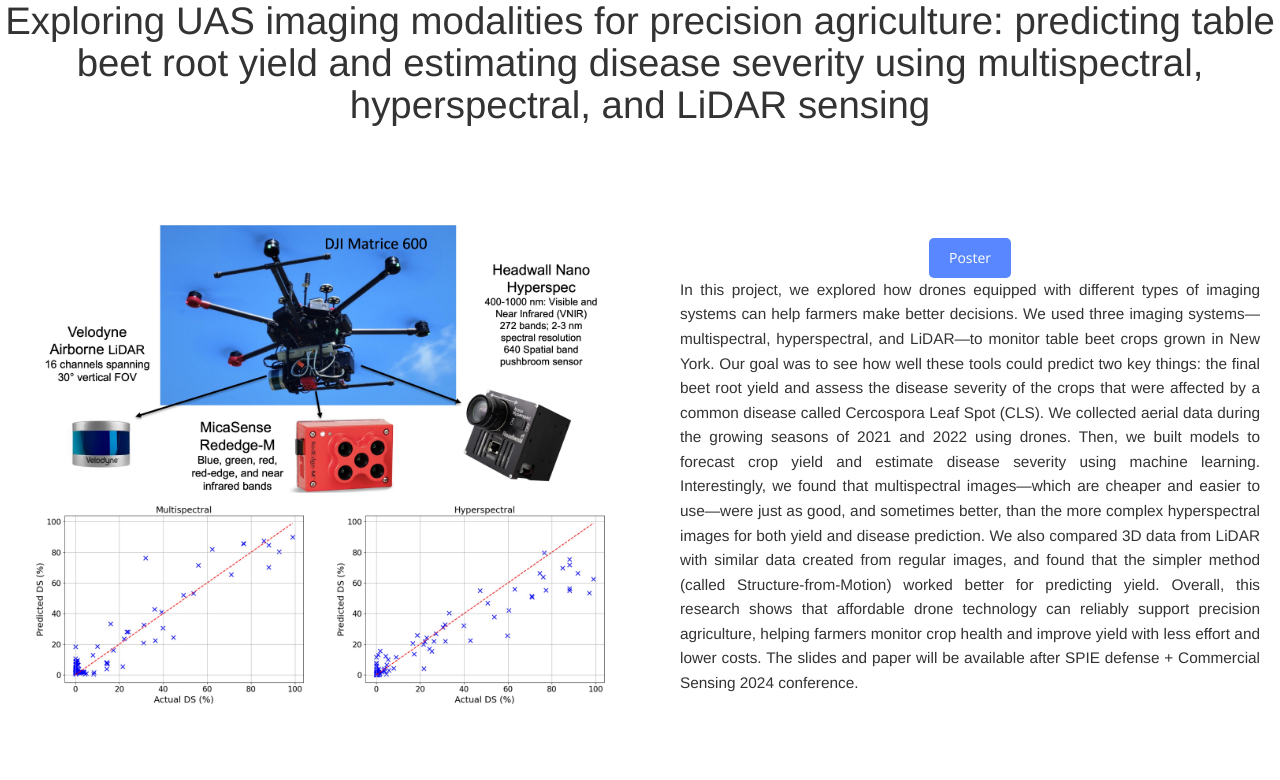
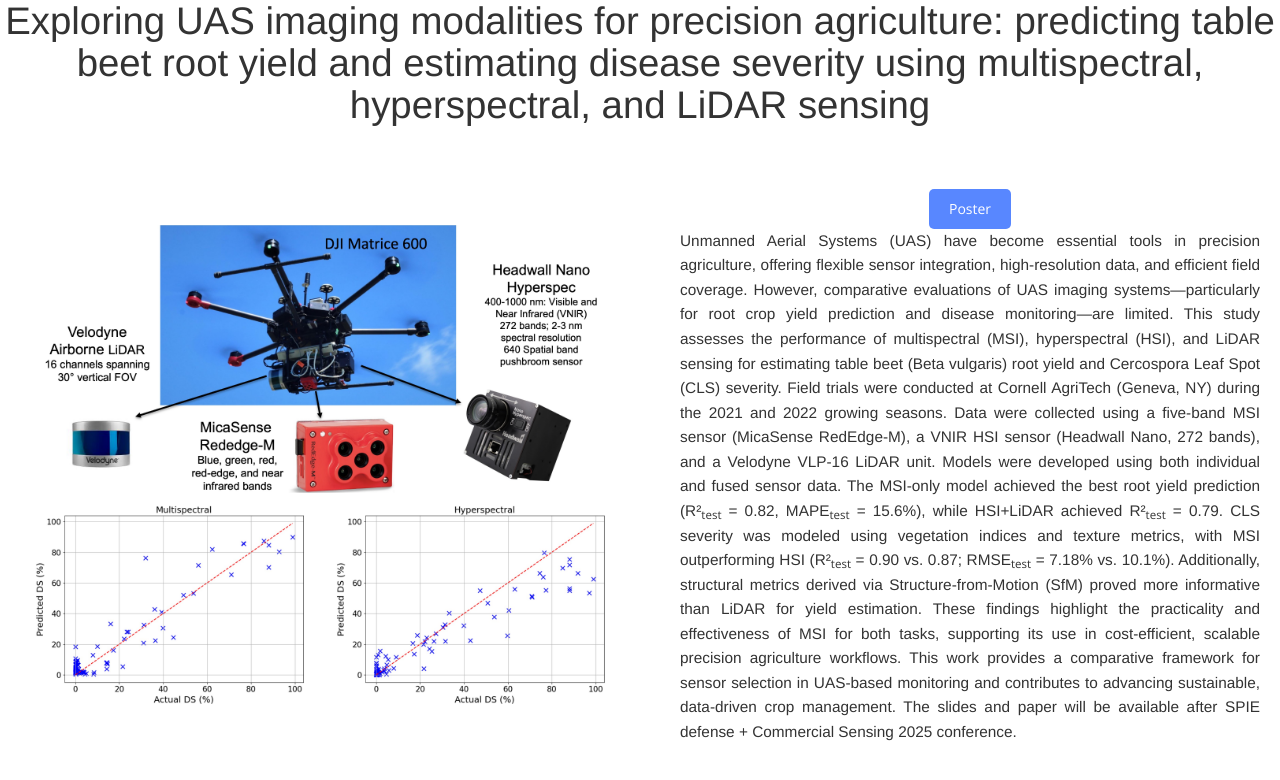
Before and after one commit to saif8091/saif.github.io, a plain HTML site: page sensor_comp.html in a window 1280 px wide. Drawn offline with nearby package versions, Linux system fonts and the light colour scheme.

Commit message:
sensor page updated

```diff
--- a/sensor_comp.html
+++ b/sensor_comp.html
@@ -47,15 +47,14 @@
 
             <!-- Text Section -->
             <div style="flex: 1; overflow-y: auto;">
-                <h3 style="text-align: justify; margin: 0; font-size: 1.2vw; line-height: 1.6;">
-                    In this project, we explored how drones equipped with different types of imaging systems can help farmers make better decisions. We used three imaging systems—multispectral, hyperspectral, and LiDAR—to monitor table beet crops grown in New York. Our goal was to see how well these tools could predict two key things: the final beet root yield and assess the disease severity of the crops that were affected by a common disease called Cercospora Leaf Spot (CLS).
+                <h3 style="text-align: justify; margin: 0; font-size: 1.2vw; line-height: 1.6;">Unmanned Aerial Systems (UAS) have become essential tools in precision agriculture, offering flexible sensor integration, high-resolution data, and efficient field coverage. However, comparative evaluations of UAS imaging systems—particularly for root crop yield prediction and disease monitoring—are limited. This study assesses the performance of multispectral (MSI), hyperspectral (HSI), and LiDAR sensing for estimating table beet (Beta vulgaris) root yield and Cercospora Leaf Spot (CLS) severity.
 
-                    We collected aerial data during the growing seasons of 2021 and 2022 using drones. Then, we built models to forecast crop yield and estimate disease severity using machine learning. Interestingly, we found that multispectral images—which are cheaper and easier to use—were just as good, and sometimes better, than the more complex hyperspectral images for both yield and disease prediction.
+                    Field trials were conducted at Cornell AgriTech (Geneva, NY) during the 2021 and 2022 growing seasons. Data were collected using a five-band MSI sensor (MicaSense RedEdge-M), a VNIR HSI sensor (Headwall Nano, 272 bands), and a Velodyne VLP-16 LiDAR unit. Models were developed using both individual and fused sensor data. The MSI-only model achieved the best root yield prediction (R²<sub>test</sub> = 0.82, MAPE<sub>test</sub> = 15.6%), while HSI+LiDAR achieved R²<sub>test</sub> = 0.79. CLS severity was modeled using vegetation indices and texture metrics, with MSI outperforming HSI (R²<sub>test</sub> = 0.90 vs. 0.87; RMSE<sub>test</sub> = 7.18% vs. 10.1%).
 
-                    We also compared 3D data from LiDAR with similar data created from regular images, and found that the simpler method (called Structure-from-Motion) worked better for predicting yield.
+                    Additionally, structural metrics derived via Structure-from-Motion (SfM) proved more informative than LiDAR for yield estimation. These findings highlight the practicality and effectiveness of MSI for both tasks, supporting its use in cost-efficient, scalable precision agriculture workflows.
 
-                    Overall, this research shows that affordable drone technology can reliably support precision agriculture, helping farmers monitor crop health and improve yield with less effort and lower costs.
-                    The slides and paper will be available after SPIE defense + Commercial Sensing 2024 conference.
+                    This work provides a comparative framework for sensor selection in UAS-based monitoring and contributes to advancing sustainable, data-driven crop management.
+                    The slides and paper will be available after SPIE defense + Commercial Sensing 2025 conference.
                 </h3>
             </div>
         </div>
```
